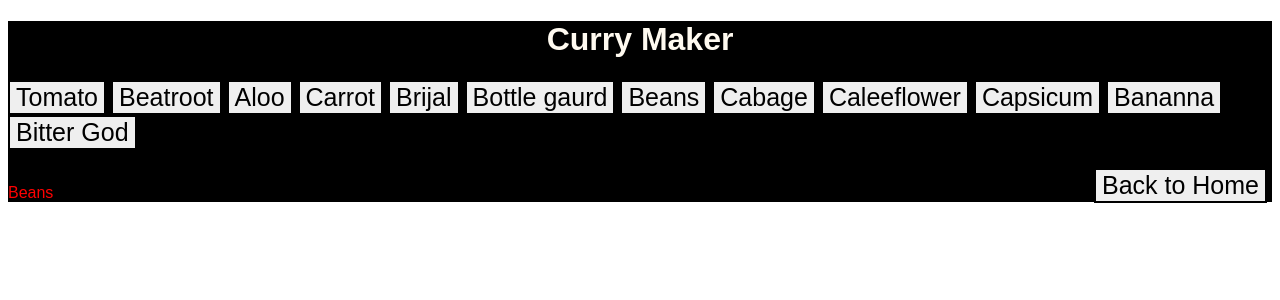
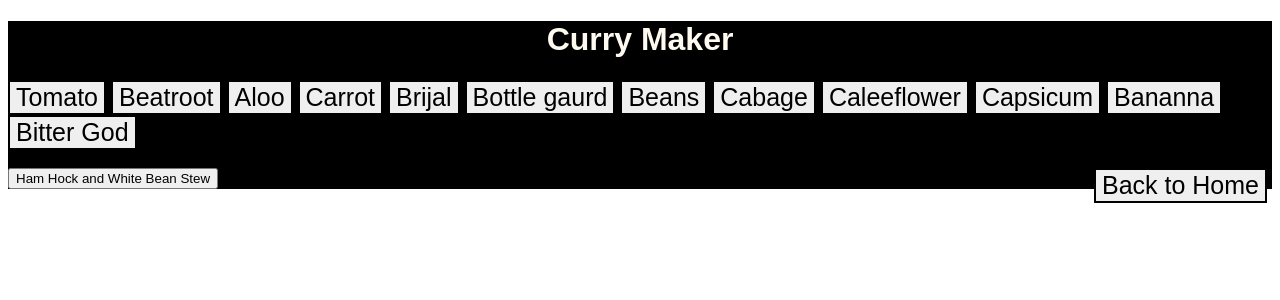
Before and after one commit to harshavardhanakrishnachaitanya2001/currymaker, a React (Create React App) app: page /Beans in a window 1280 px wide. Shown: the top 300 px of the page. Built offline with nearby package versions, Linux system fonts and the light colour scheme.

Commit message:
ADDING BEANS CURRIES TO TH LIST

```diff
--- a/src/components/Beans.js
+++ b/src/components/Beans.js
@@ -1,8 +1,24 @@
 
 import React from 'react'
+import {BrowserRouter as Router, Route, Link} from 'react-router-dom'
 function Beans(){
+    const HamHockAndWhiteBeansStew=()=>{
+        return (
+            <div>
+                <h1 style={{color:"white"}}>Ham Hock and White Bean Stew</h1>
+                <h2 style={{color:"white"}}>Ingredients</h2>
+                <ol style={{color:"yellow"}}>
+                    <li>Hi</li>
+                </ol>
+            </div>
+        )
+    }
     return (
-        <p style={{color:"red"}}>Beans</p>
+        <Router>
+            <Link to="HamHockAndWhiteBeansStew"><button>Ham Hock and White Bean Stew</button></Link>
+            <Route path="/HamHockAndWhiteBeansStew" component={HamHockAndWhiteBeansStew}/>
+        </Router>
+
     )
 }
 export default Beans
```
